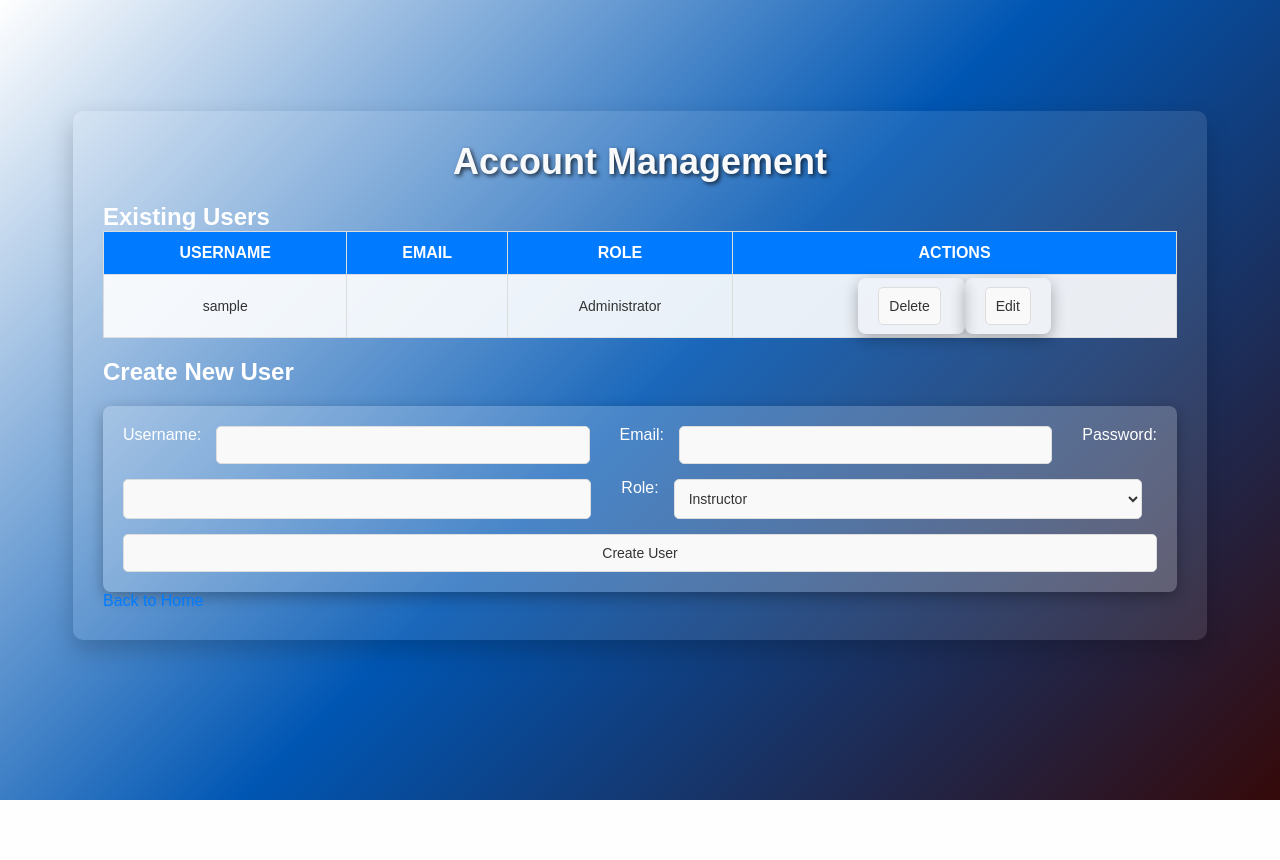
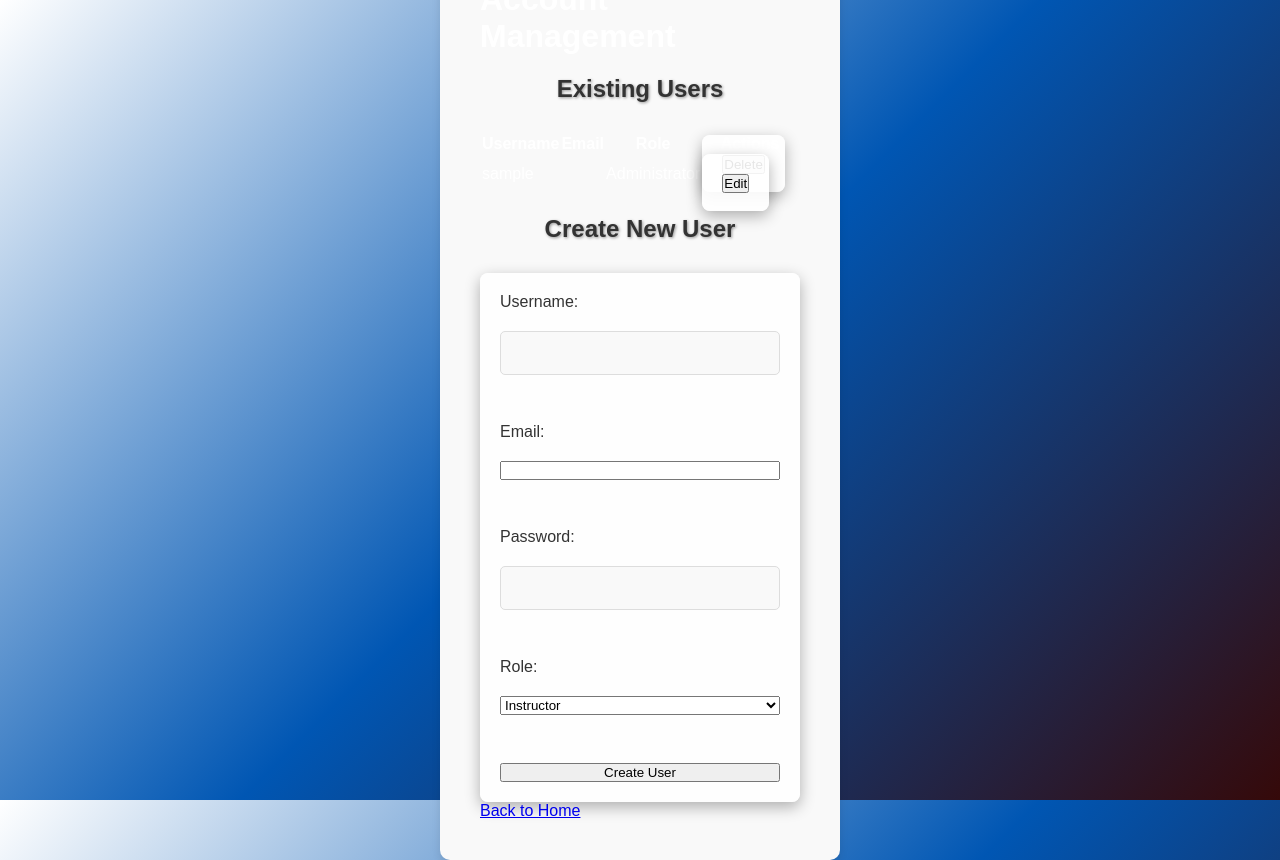
Before and after one commit to 33AndrewM33/TASchedulerApp, a Django app: page /home/accountmanagement/ in a window 1280 px wide. Before the commit the page ends 800 px from the top, so only its background shows below. Run offline with Django 5.2, Linux system fonts and the light colour scheme; the visitor is signed in with stand-in values (Sample User, id 1); data comes from the database, SQL or seed files in the repository.

Commit message:
html updated

```diff
--- a/static/css/style.css
+++ b/static/css/style.css
@@ -20,9 +20,9 @@ body {
 
 /* Main Container */
 .container {
-    max-width: 1200px;
+    max-width: 450px; /* Makes it smaller and centered */
     width: 90%;
-    background-color: rgba(255, 255, 255, 0.1); /* Slight transparency */
+    background-color: rgba(255, 255, 255, 0.8); /* Slight transparency for better contrast */
     border-radius: 10px;
     padding: 30px;
     box-shadow: 0px 10px 25px rgba(0, 0, 0, 0.2);
@@ -30,82 +30,60 @@ body {
 }
 
 /* Header */
-h1 {
+h2 {
     text-align: center;
-    margin-bottom: 20px;
-    font-size: 36px;
-    color: #f8f9fa;
-    text-shadow: 2px 2px 4px rgba(0, 0, 0, 0.7);
-}
-
-/* Table Styling */
-.user-table {
-    width: 100%;
-    border-collapse: collapse;
-    margin-bottom: 20px;
-}
-
-.user-table th, .user-table td {
-    border: 1px solid #ddd;
-    padding: 12px 15px;
-    text-align: center;
+    margin-bottom: 30px;
+    font-size: 32px;
     color: #333;
-    background: rgba(255, 255, 255, 0.9);
-}
-
-.user-table th {
-    background-color: #007bff;
-    color: #fff;
-    text-transform: uppercase;
-}
-
-.user-table tr:hover {
-    background-color: #f1f1f1;
-}
-
-.user-table td {
-    font-size: 14px;
+    text-shadow: 1px 1px 3px rgba(0, 0, 0, 0.4);
 }
 
 /* Form Section */
 form {
-    margin-top: 20px;
     padding: 20px;
-    background: rgba(255, 255, 255, 0.2); /* Transparent background */
+    background: rgba(255, 255, 255, 0.9); /* Transparent background */
     border-radius: 8px;
     box-shadow: 0px 5px 15px rgba(0, 0, 0, 0.3);
     display: flex;
-    flex-wrap: wrap; /* Responsive layout for smaller screens */
+    flex-direction: column;
     gap: 15px;
+}
+
+form .form-group {
+    margin-bottom: 15px;
 }
 
 form label {
     font-size: 16px;
-    color: #fff;
+    color: #333;
     display: block;
     margin-bottom: 5px;
 }
 
-form input, form select, form button {
-    flex: 1 1 calc(33.33% - 20px); /* Responsive fields */
-    padding: 10px;
+form input[type="text"],
+form input[type="password"] {
+    padding: 12px;
     border: 1px solid #ddd;
     border-radius: 5px;
-    font-size: 14px;
+    font-size: 16px;
     color: #333;
     background-color: #f9f9f9;
 }
 
-form input:focus, form select:focus, form button:focus {
+form input[type="text"]:focus,
+form input[type="password"]:focus {
     outline: none;
     border-color: #007bff;
     box-shadow: 0px 0px 5px rgba(0, 123, 255, 0.5);
 }
 
 /* Buttons */
-button, .nav-button, .button, .btn {
-    padding: 10px 15px;
-    font-size: 14px;
+.nav-button,
+.login-btn {
+    padding: 12px 20px;
+    font-size: 16px;
+    color: #fff;
+    background-color: #007bff;
     border: none;
     border-radius: 5px;
     cursor: pointer;
@@ -113,85 +91,21 @@ button, .nav-button, .button, .btn {
     transition: all 0.3s ease;
 }
 
-button:hover, .nav-button:hover, .button:hover, .btn:hover {
+.nav-button:hover,
+.login-btn:hover {
+    background-color: #0056b3;
     transform: scale(1.05);
 }
 
-.btn-create {
+/* Link Styling */
+a.nav-button {
+    color: #007bff;
+    text-decoration: none;
     display: inline-block;
-    margin-top: 20px;
-    padding: 15px 25px;
-    font-size: 18px;
-    background-color: #007bff;
-    color: #fff;
-    text-decoration: none;
-    border-radius: 8px;
-    text-align: center;
-    transition: all 0.3s ease;
+    margin-top: 10px;
 }
 
-.btn-create:hover {
-    background-color: #0056b3;
-    transform: scale(1.1);
-    box-shadow: 0px 10px 20px rgba(0, 0, 0, 0.4);
-}
-
-/* Back to Home Button */
-.btn-back {
-    display: inline-block;
-    margin-bottom: 20px;
-    padding: 10px 20px;
-    font-size: 16px;
-    color: #fff;
-    background-color: #6c757d;
-    text-decoration: none;
-    border-radius: 5px;
-    box-shadow: 0 4px 6px rgba(0, 0, 0, 0.2);
-    transition: background-color 0.3s, transform 0.3s;
-}
-
-.btn-back:hover {
-    background-color: #5a6268;
-    transform: scale(1.05);
-}
-
-/* Delete Button */
-.delete-btn {
-    background-color: #dc3545;
-    color: #fff;
-}
-
-.delete-btn:hover {
-    background-color: #c82333;
-}
-
-/* Edit Button */
-.edit-btn {
-    background-color: #ffc107;
-    color: #212529;
-}
-
-.edit-btn:hover {
-    background-color: #e0a800;
-}
-
-/* Submit Button */
-.submit-btn {
-    background-color: #28a745;
-    color: #fff;
-}
-
-.submit-btn:hover {
-    background-color: #218838;
-}
-
-/* Link Styling */
-a {
-    color: #007bff;
-    text-decoration: none;
-}
-
-a:hover {
+a.nav-button:hover {
     text-decoration: underline;
 }
 
@@ -203,87 +117,91 @@ a:hover {
     font-weight: bold;
 }
 
-/* Success Message */
-.success {
-    color: #28a745;
-    margin-top: 10px;
-    font-size: 14px;
-    font-weight: bold;
-}
-
-/* Modal Styling for Editing */
-.modal {
-    display: flex;
-    position: fixed;
-    top: 0;
-    left: 0;
+/* Image Styling for Login */
+.login-image {
     width: 100%;
-    height: 100%;
-    background: rgba(0, 0, 0, 0.5);
-    justify-content: center;
-    align-items: center;
-    z-index: 1000;
-    opacity: 1;
-    visibility: visible;
-}
-
-.modal-content {
-    background: rgba(255, 255, 255, 0.95);
-    padding: 20px;
-    border-radius: 10px;
-    width: 400px;
-    text-align: center;
-    box-shadow: 0px 10px 25px rgba(0, 0, 0, 0.3);
-}
-
-.modal h2 {
-    font-size: 22px;
-    margin-bottom: 15px;
-    color: #007bff;
-}
-
-.modal input, .modal select {
-    width: 100%;
-    margin-bottom: 10px;
-    padding: 8px;
-    border-radius: 5px;
-    border: 1px solid #ddd;
-}
-
-.modal .close-btn {
-    background-color: #dc3545;
-    color: white;
-    padding: 8px 15px;
-    border: none;
-    border-radius: 5px;
-    cursor: pointer;
-}
-
-.modal .close-btn:hover {
-    background-color: #c82333;
+    height: auto;
+    border-radius: 8px;
+    margin-bottom: 20px;
+    max-width: 300px; /* Optional: to keep the image size small */
+    margin-left: auto;
+    margin-right: auto;
 }
 
 /* Responsive Design */
 @media (max-width: 768px) {
     .container {
-        padding: 10px;
+        padding: 15px;
         width: 100%;
     }
 
-    .user-table {
-        font-size: 12px;
+    .login-image {
+        max-width: 100%; /* Image takes full width on smaller devices */
     }
 
-    form {
-        width: 100%;
-        flex-direction: column;
-    }
-
-    .btn-create {
-        width: 100%;
-    }
-
-    .btn-back {
-        margin-bottom: 10px;
+    .nav-button,
+    .login-btn {
+        width: 100%; /* Make buttons full width on smaller screens */
     }
 }
+/* Enhanced Forgot Password Button Style */
+.forgot-password-link {
+    display: block;
+    margin-top: 15px;
+    font-size: 16px;
+    color: #007bff; /* Blue color */
+    text-align: center;
+    text-decoration: none;
+    font-weight: bold;
+    transition: all 0.3s ease;
+}
+
+.forgot-password-link:hover {
+    color: #0056b3; /* Darker blue on hover */
+    text-decoration: underline;
+}
+
+/* Login Button Styling (optional) */
+.nav-button {
+    display: inline-block;
+    margin-top: 20px;
+    padding: 12px 20px;
+    background-color: #007bff;
+    color: white;
+    border-radius: 5px;
+    font-size: 16px;
+    text-align: center;
+    width: 100%;
+    border: none;
+    cursor: pointer;
+    transition: background-color 0.3s ease;
+}
+
+.nav-button:hover {
+    background-color: #0056b3;
+}
+
+/* Optional: Style the form container and image */
+.container {
+    width: 100%;
+    max-width: 400px;
+    margin: 0 auto;
+    padding: 40px;
+    background-color: #f9f9f9;
+    border-radius: 10px;
+    box-shadow: 0 4px 8px rgba(0, 0, 0, 0.1);
+}
+
+.image img {
+    width: 100%;
+    height: auto;
+    border-radius: 8px;
+}
+
+h2 {
+    text-align: center;
+    font-family: 'Funnel Display', sans-serif;
+    font-size: 24px;
+    margin-top: 20px;
+    color: #333;
+}
--- a/templates/account_management.html
+++ b/templates/account_management.html
@@ -14,7 +14,7 @@
         <div>
             <!-- User Table -->
             <h2>Existing Users</h2>
-            <table border="1" class="user-table">
+            <table class="user-table">
                 <thead>
                     <tr>
                         <th>Username</th>
@@ -34,16 +34,16 @@
                                 <form method="POST" action="" style="display: inline;">
                                     {% csrf_token %}
                                     <input type="hidden" name="user_id" value="{{ user.id }}">
-                                    <button type="submit" name="action" value="delete" class="delete-button">Delete</button>
+                                    <button type="submit" name="action" value="delete" class="delete-btn">Delete</button>
                                 </form>
                                 <form method="GET" action="{% url 'edit_user' user.id %}" style="display: inline;">
-                                    <button type="submit" class="edit-button">Edit</button>
+                                    <button type="submit" class="edit-btn">Edit</button>
                                 </form>
 
                                 {% if user.is_ta or user.is_instructor %}
                                     <!-- Assign Button for TA and Instructor only -->
                                     <form method="GET" action="{% url 'assign_user_role' user.id %}" style="display: inline;">
-                                        <button type="submit" class="assign-button">Assign</button>
+                                        <button type="submit" class="submit-btn">Assign</button>
                                     </form>
                                 {% endif %}
                             </td>
@@ -79,12 +79,12 @@
                     <option value="administrator">Administrator</option>
                 </select><br>
 
-                <button type="submit" name="action" value="create" class="create-button">Create User</button>
+                <button type="submit" name="action" value="create" class="btn-create">Create User</button>
             </form>
         </div>
 
         <div>
-            <a href="/home/" class="back-link">Back to Home</a>
+            <a href="/home/" class="btn-back">Back to Home</a>
         </div>
     </div>
 </body>
--- a/templates/home.html
+++ b/templates/home.html
@@ -22,7 +22,7 @@
 
         {% if show_navigation %}
         <nav>
-            <table class="nav-table">
+            <table class="user-table nav-table">
                 <tr>
                     <td>
                         <a class="nav-button" href="{% url 'account_management' %}">Account Management</a>
```
Also changed, not shown: templates/forgot_password.html (+10 -0 lines), templates/login.html (+12 -5 lines).
